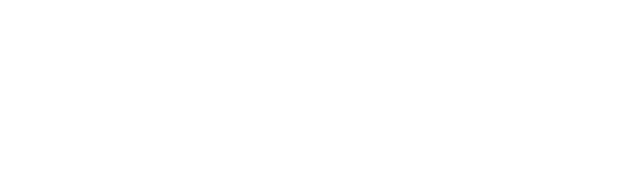
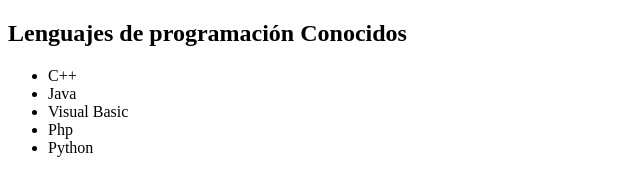
Before and after one commit to W1llAn/PracticaGit4A_ChimborazoWilliam, a plain HTML site: page experiencia.html in a window 1280 px wide. Shown: the whole page, without its empty margins (0-640 px from the left). Drawn offline with Linux system fonts and the light colour scheme.

Commit message:
Se agregó la experiencia de los lenguajes de programación

```diff
--- a/experiencia.html
+++ b/experiencia.html
@@ -6,6 +6,15 @@
     <title>Document</title>
 </head>
 <body>
-
+    <section>
+        <h1>Lenguajes de programación Conocidos</h1>
+        <ul>
+            <li>C++</li>
+            <li>Java</li>
+            <li>Visual Basic</li>
+            <li>Php</li>
+            <li>Python</li>
+            </ul>
+    </section>
 </body>
 </html>
```
